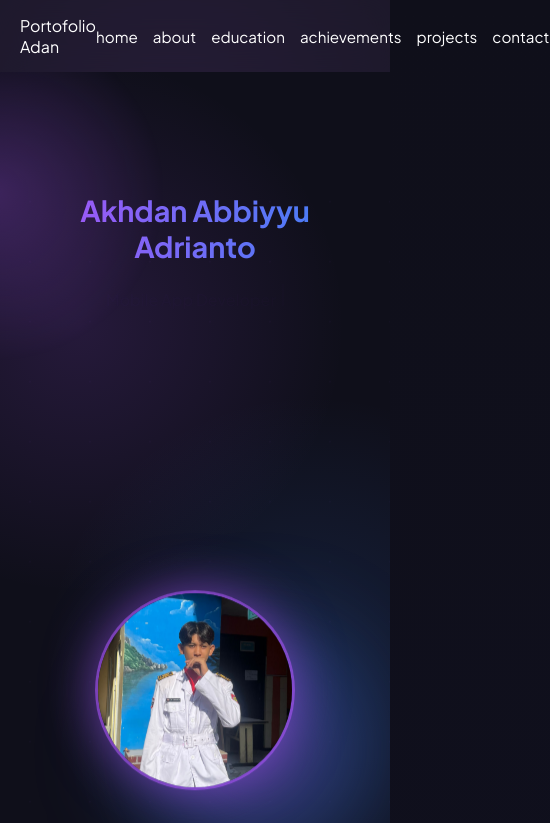
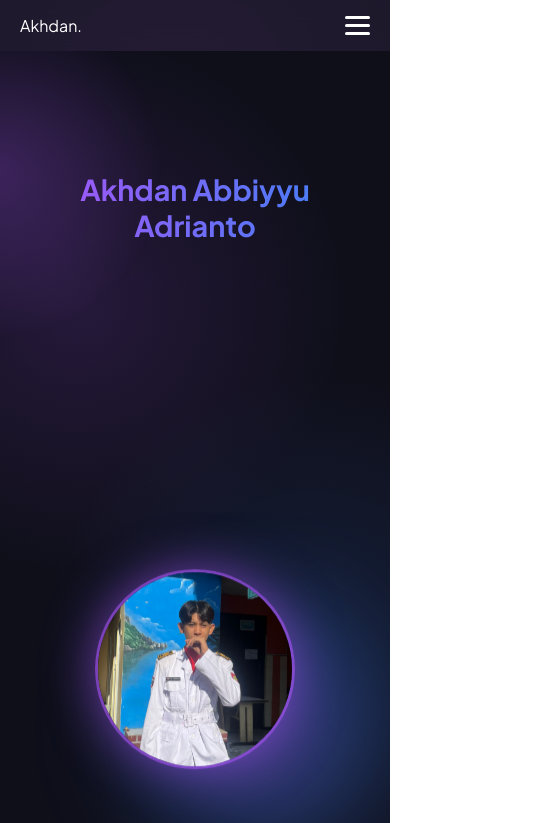
Before and after one commit to adan-appdev/Akhdan-Abbiyyu-Adrianto, a React (Vite) app: page / in a window 390 px wide. Shown: the top 823 px of the page, 550 px wide, since content can reach past the window. Built offline with nearby package versions, Linux system fonts and the light colour scheme.

Commit message:
update navbar

```diff
--- a/src/components/Navbar.jsx
+++ b/src/components/Navbar.jsx
@@ -1,14 +1,32 @@
+import { useState } from "react";
+
 export default function Navbar() {
-  const links = ["home", "about", "education", "achievements", "projects", "contact"];
+  const [menuOpen, setMenuOpen] = useState(false);
+
+  const links = ["home", "about", "education", "projects", "achievements",  "contact"];
 
   return (
     <nav className="navbar">
-      <div className="logo">Portofolio Adan</div>
+      <div className="logo">Akhdan.</div>
 
-      <ul>
+      {/* Hamburger */}
+      <div
+        className={`hamburger ${menuOpen ? "active" : ""}`}
+        onClick={() => setMenuOpen(!menuOpen)}
+      >
+        <span></span>
+        <span></span>
+        <span></span>
+      </div>
+
+      {/* Menu */}
+      <ul className={`nav-links ${menuOpen ? "open" : ""}`}>
         {links.map((link) => (
           <li key={link}>
-            <a href={`#${link}`}>
+            <a
+              href={`#${link}`}
+              onClick={() => setMenuOpen(false)}
+            >
               {link}
             </a>
           </li>
--- a/src/style.css
+++ b/src/style.css
@@ -931,3 +931,79 @@ footer {
     font-size: 1rem;
   }
 }
+
+
+/* ==================================================
+   RESPONSIVE NAVBAR (HAMBURGER)
+================================================== */
+
+.hamburger {
+  display: none;
+  flex-direction: column;
+  gap: 5px;
+  cursor: pointer;
+}
+
+.hamburger span {
+  width: 25px;
+  height: 3px;
+  background: white;
+  border-radius: 3px;
+  transition: 0.3s ease;
+}
+
+/* Animation jadi X */
+.hamburger.active span:nth-child(1) {
+  transform: rotate(45deg) translateY(8px);
+}
+
+.hamburger.active span:nth-child(2) {
+  opacity: 0;
+}
+
+.hamburger.active span:nth-child(3) {
+  transform: rotate(-45deg) translateY(-8px);
+}
+
+/* Mobile */
+@media (max-width: 768px) {
+
+  .navbar {
+    padding: 15px 20px;
+  }
+
+  .hamburger {
+    display: flex;
+  }
+
+  .nav-links {
+    position: absolute;
+    top: 70px;
+    right: 20px;
+    flex-direction: column;
+    background: rgba(20, 20, 40, 0.95);
+    backdrop-filter: blur(20px);
+    padding: 20px 30px;
+    border-radius: 15px;
+    gap: 15px;
+
+    opacity: 0;
+    transform: translateY(-20px);
+    pointer-events: none;
+    transition: 0.3s ease;
+  }
+
+  .nav-links.open {
+    opacity: 1;
+    transform: translateY(0);
+    pointer-events: auto;
+  }
+
+  .nav-links li {
+    list-style: none;
+  }
+
+  .nav-links a {
+    font-size: 0.95rem;
+  }
+}
```
